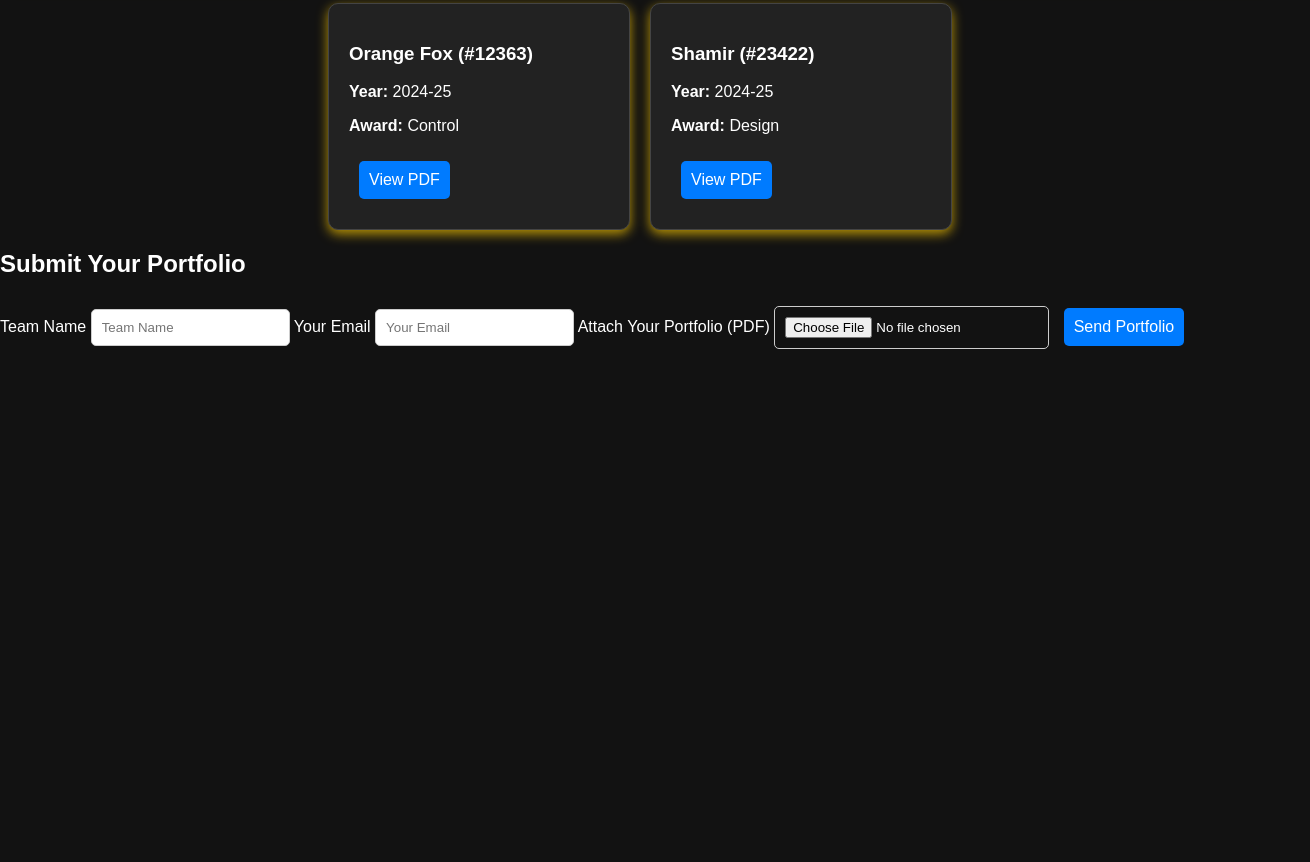
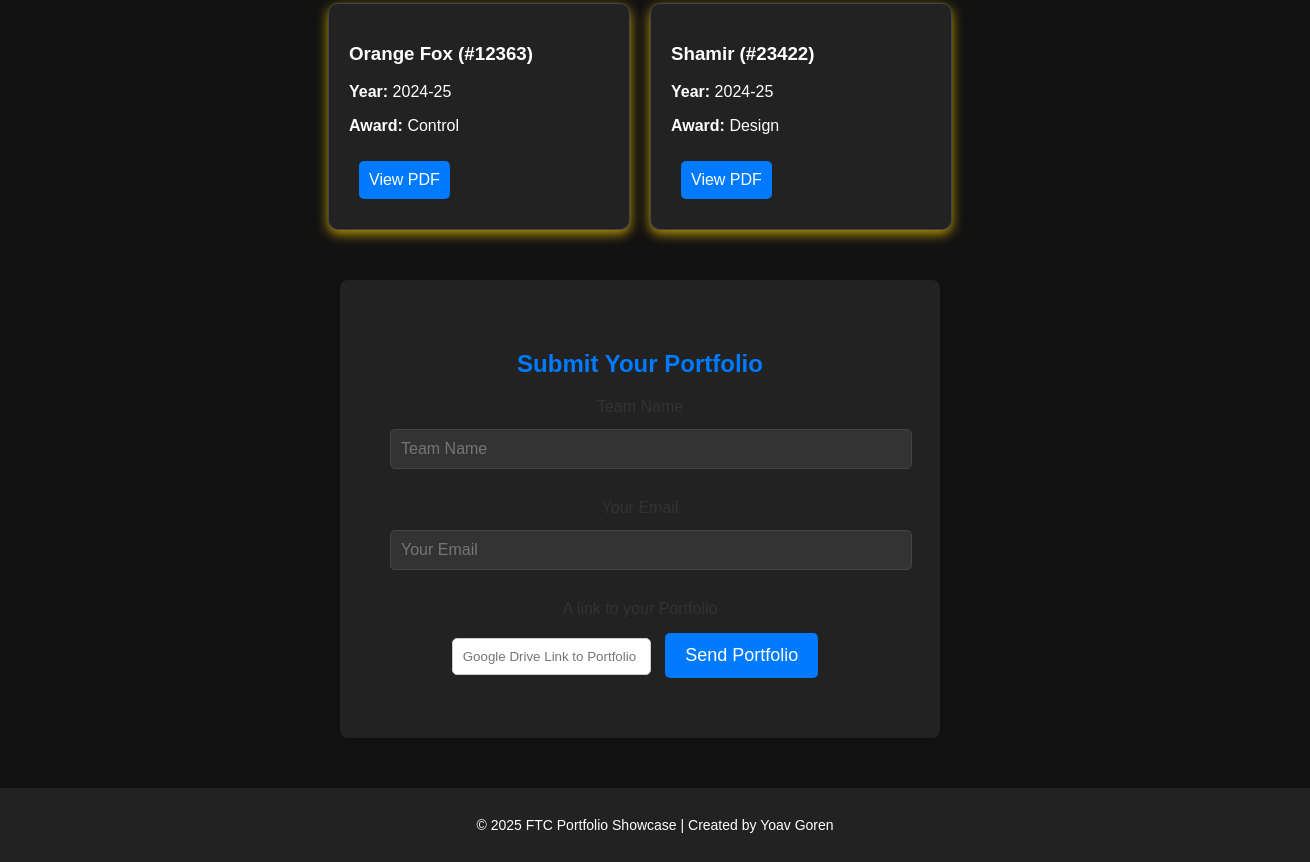
Before and after one commit to yoav33333/protfoliosWebsite, a website: page index.html in a window 1280 px wide. Shown: the part 762-1624 px from the top of the page, 1310 px wide, since content can reach past the window. Before the commit the page ends 1118 px from the top, so only its background shows below. Drawn offline with Linux system fonts and the light colour scheme.

Commit message:
i thibk it should finally work!!!

```diff
--- a/index.html
+++ b/index.html
@@ -45,9 +45,7 @@
         </div>
     </div>
 
-<form name="portfolio-submission" method="POST" data-netlify="true" enctype="multipart/form-data">
-    <input type="hidden" name="form-name" value="portfolio-submission">
-
+<form action="https://formspree.io/f/manebglk" method="POST" enctype="multipart/form-data" class="portfolio-form">
     <h2>Submit Your Portfolio</h2>
 
     <label for="team">Team Name</label>
@@ -56,8 +54,9 @@
     <label for="email">Your Email</label>
     <input type="email" name="email" id="email" placeholder="Your Email" required>
 
-    <label for="attachment">Attach Your Portfolio (PDF)</label>
-    <input type="file" name="attachment" id="attachment" accept=".pdf" required>
+    <label for="drive_link">A link to your Portfolio</label>
+    <input type="url" name="drive_link" placeholder="Google Drive Link to Portfolio" required>
+
 
     <button type="submit">Send Portfolio</button>
 </form>
@@ -65,4 +64,8 @@
 
     <script src="static/script.js"></script>
 </body>
+<footer>
+    <p>© 2025 FTC Portfolio Showcase | Created by Yoav Goren</p>
+</footer>
+
 </html>
--- a/static/style.css
+++ b/static/style.css
@@ -295,3 +295,18 @@ body.dark .portfolio-form button:hover {
         width: 100%;
     }
 }
+footer {
+    text-align: center;
+    padding: 15px;
+    background-color: #222;
+    color: white;
+    font-size: 14px;
+    position: relative;
+    bottom: 0;
+    width: 100%;
+}
+
+body.light footer {
+    background-color: #ddd;
+    color: #333;
+}
```
